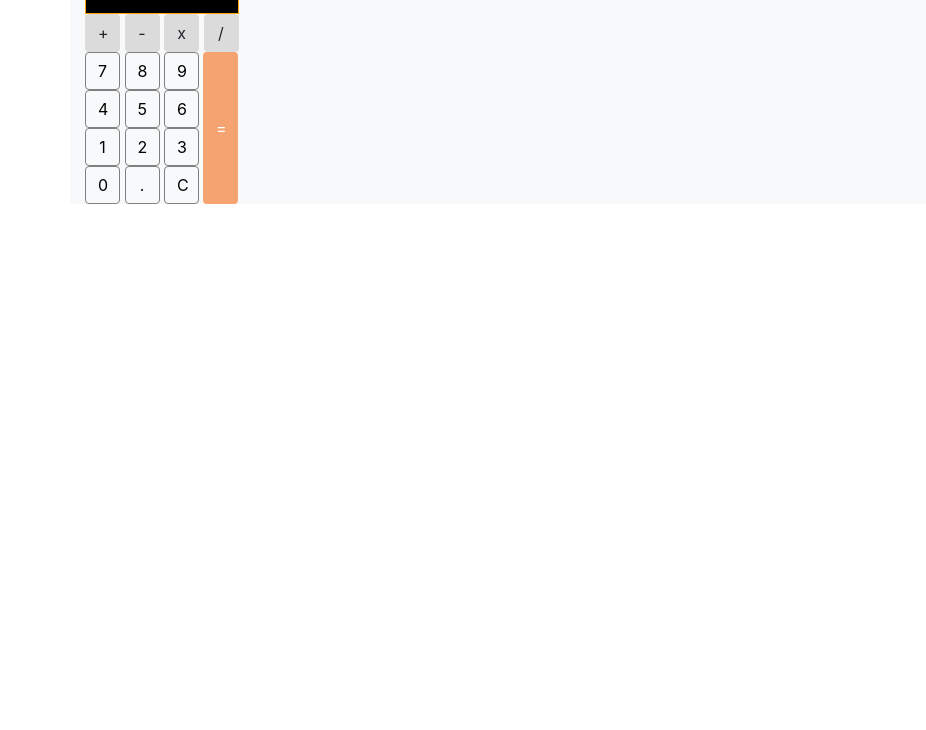
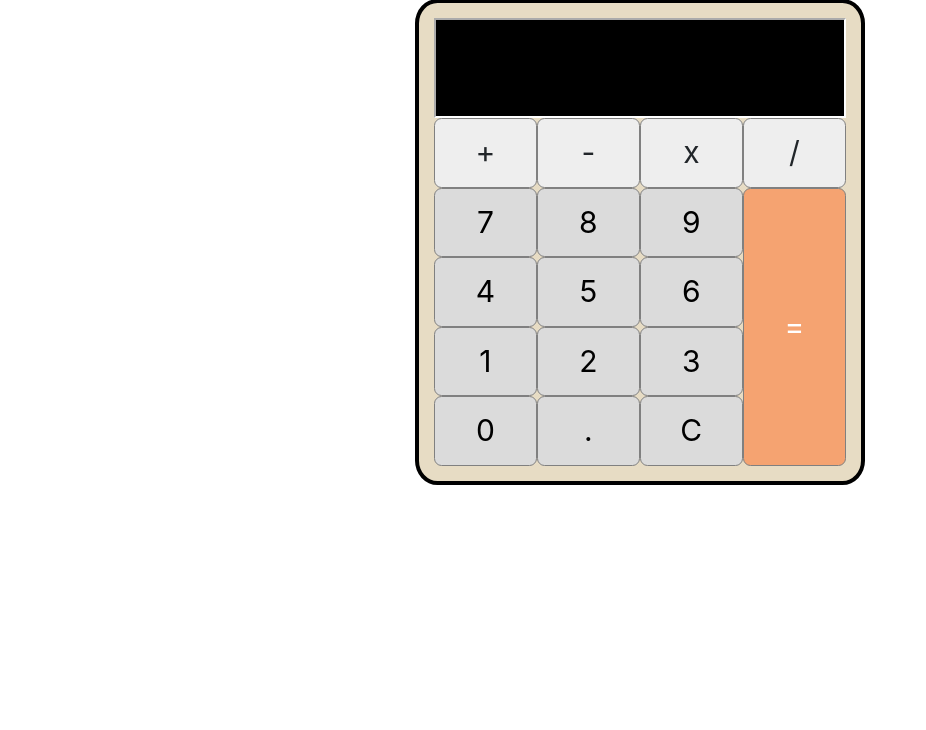
Before and after one commit to vishaln/calculator, a plain HTML site: page index.html in a window 1280 px wide. Shown: the part 70-800 px from the top of the page, without its empty margins (0-926 px from the left). Drawn offline with nearby package versions, Linux system fonts and the light colour scheme.

Commit message:
Latest Html for calculator

```diff
--- a/index.html
+++ b/index.html
@@ -13,62 +13,46 @@
 
   <body>
 
+  <h4>Calculator</h4>
 
-      <h1>Calculator</h1>
-
-  <div class="container bg-light">
+  <div class="container flex-wrap">
 
     <input id="display" class="text" type="text" disabled>
 
-    <div id="operator">
-        <button class="btn" data-action="addition">+</button>
-        <button class="btn" data-action="subtract">-</button>
-        <button class="btn" data-action="multiply">x</button>
-        <button class="btn" data-action="divide">/</button>
+    <div id="operators" class="d-flex flex-wrap">
+      <button class="btn">+</button>
+      <button class="btn">-</button>
+      <button class="btn">x</button>
+      <button class="btn">/</button>
     </div>
 
-  <div class="d-inline-flex">
+    <div id="num_equal" class="d-inline-flex">
 
-    <div id="numbers" class="bg-light">
-
+      <div id="numbers" class="d-flex flex-wrap">
           <button class="btn">7</button>
-        <button class="btn" >8</button>
+          <button class="btn">8</button>
           <button class="btn">9</button>
 
-<br>
           <button class="btn">4</button>
           <button class="btn">5</button>
           <button class="btn">6</button>
-
-<br>
 
           <button class="btn">1</button>
           <button class="btn">2</button>
           <button class="btn">3</button>
 
-<br>
-
           <button class="btn">0</button>
-        <button class="btn" data-action="decimal">.</button>
-        <button class="btn" data-action="clear">C</button>
-
+          <button id="decimal" class="btn">.</button>
+          <button id="clear" class="btn">C</button>
       </div>
 
-      <div id="equal" class="pl-1">
-        <button class="btn" data-action="calculate">=</button>
+      <div id="equal">
+        <button class="btn">=</button>
       </div>
 
     </div>
 
-  </div>
+  </div >
 
-
-
-
-    <!-- Optional JavaScript -->
-    <!-- jQuery first, then Popper.js, then Bootstrap JS -->
-    <script src="https://code.jquery.com/jquery-3.4.1.slim.min.js" integrity="sha384-J6qa4849blE2+poT4WnyKhv5vZF5SrPo0iEjwBvKU7imGFAV0wwj1yYfoRSJoZ+n" crossorigin="anonymous"></script>
-    <script src="https://cdn.jsdelivr.net/npm/popper.js@1.16.0/dist/umd/popper.min.js" integrity="sha384-Q6E9RHvbIyZFJoft+2mJbHaEWldlvI9IOYy5n3zV9zzTtmI3UksdQRVvoxMfooAo" crossorigin="anonymous"></script>
-    <script src="https://stackpath.bootstrapcdn.com/bootstrap/4.4.1/js/bootstrap.min.js" integrity="sha384-wfSDF2E50Y2D1uUdj0O3uMBJnjuUD4Ih7YwaYd1iqfktj0Uod8GCExl3Og8ifwB6" crossorigin="anonymous"></script>
   </body>
 </html>
--- a/style.css
+++ b/style.css
@@ -1,28 +1,84 @@
-
 *{
     margin: 0 auto;
+    font-size: 30px;
+    text-align: center;
 }
 
+.container{
+    width:450px;
+    display: flex;
+    background-color:#e7dcc4;
+    border-radius: 5%;
+    border: 4px solid black;
+}
+
+.btn{
+    text-align: center;
+    /* border-radius: 0%; (We can use this to remove rounded corners of the buttons) */
+}
+
+
+#operators .btn{
+    background-color: #eeeeee;
+}
+
+#operators .btn:hover{
+    background-color: #000000;
+    color: white;
+}
 
 
 #display{
     background-color: black;
     color: white;
-    width: 154px;
-    border: 1px solid orange;
+    height: 100px;
+    width: 100%;
+    margin-top: 0.5em;
+    border-color: white;
+    text-align: end;    /*(impact only when input enabled)*/
 }
+
+#operators{
+    width: 100%;
+}
+
+#operators .btn{
+    border: 1px solid grey;
+    width: 25%;
+}
+
+#num_equal{
+   width:100%;
+   margin-bottom: 0.5em;
+}
+
+#numbers{
+    width: 75%;
+}
+
+#numbers .btn{
+    border-color: gray;
+    background-color: #dbdbdb;
+    color: black;
+    width: 33.3%;
+}
+
+#numbers .btn:hover{
+    background-color: #f5a371;
+    color: white;
+}
+
 
 #equal{
     display: flex;
-}
-
-.btn{
-    width: 35px;
+    width: 25%;
 }
 
 #equal .btn{
     background-color: #f5a371;
+    border-color: grey;
     color: white;
+    width: 100%;
 }
 
 #equal .btn:hover{
@@ -30,21 +86,9 @@
         color: white;
 }
 
-#operator .btn{
-    background-color: #dbdbdb;
+#numbers #decimal:hover{
+    background-color: #00adc4;
 }
-
-#operator .btn:hover{
-    background-color: #787878;
-    color: white;
+#numbers #clear:hover{
+    background-color: #ab0000;
 }
-
-#numbers .btn{
-    border-color: gray;
-    color: black;
-}
-
-#numbers .btn:hover{
-    background-color: #f5a371;
-    color: white;
-}
```
Lines whose indentation alone changed are shown as unchanged.
